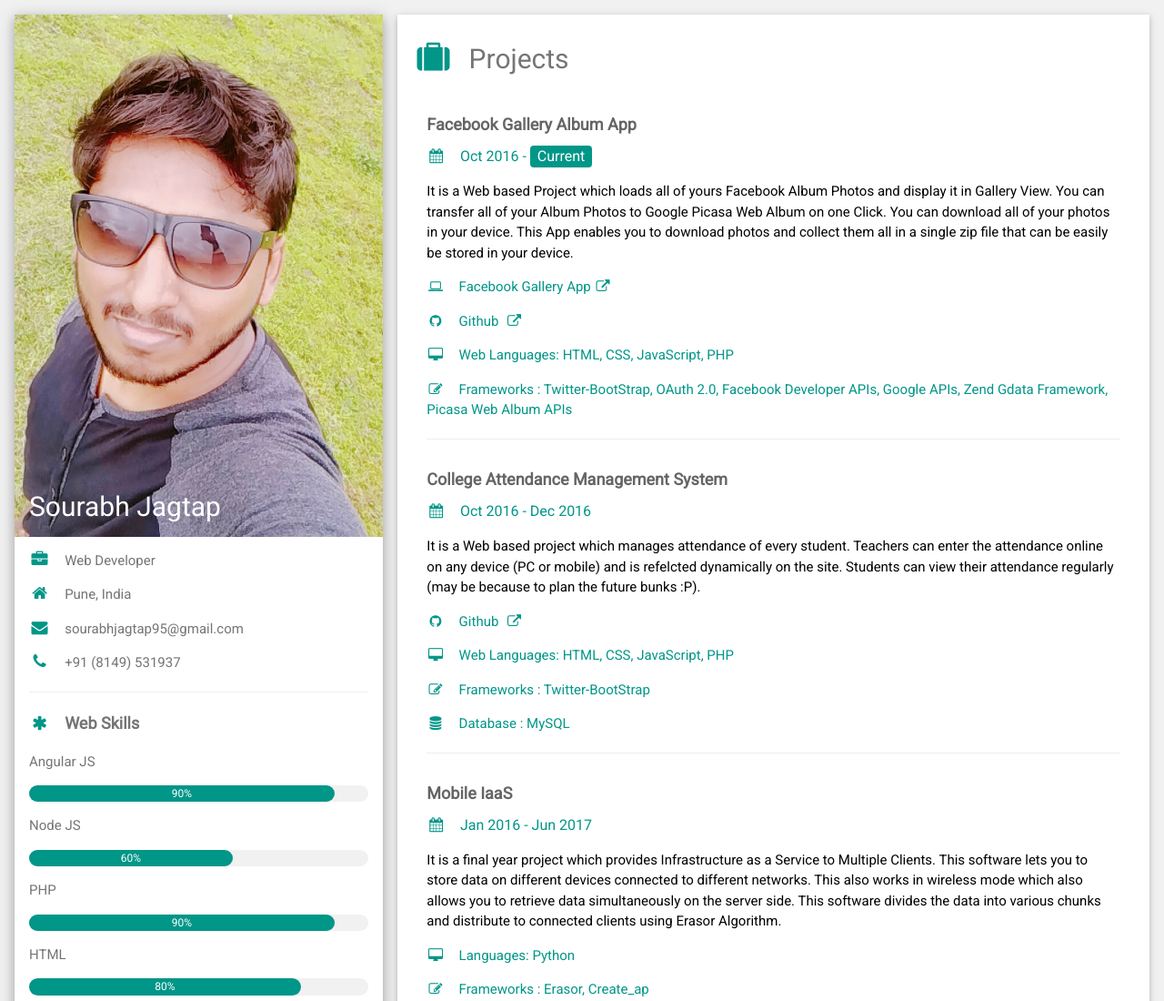
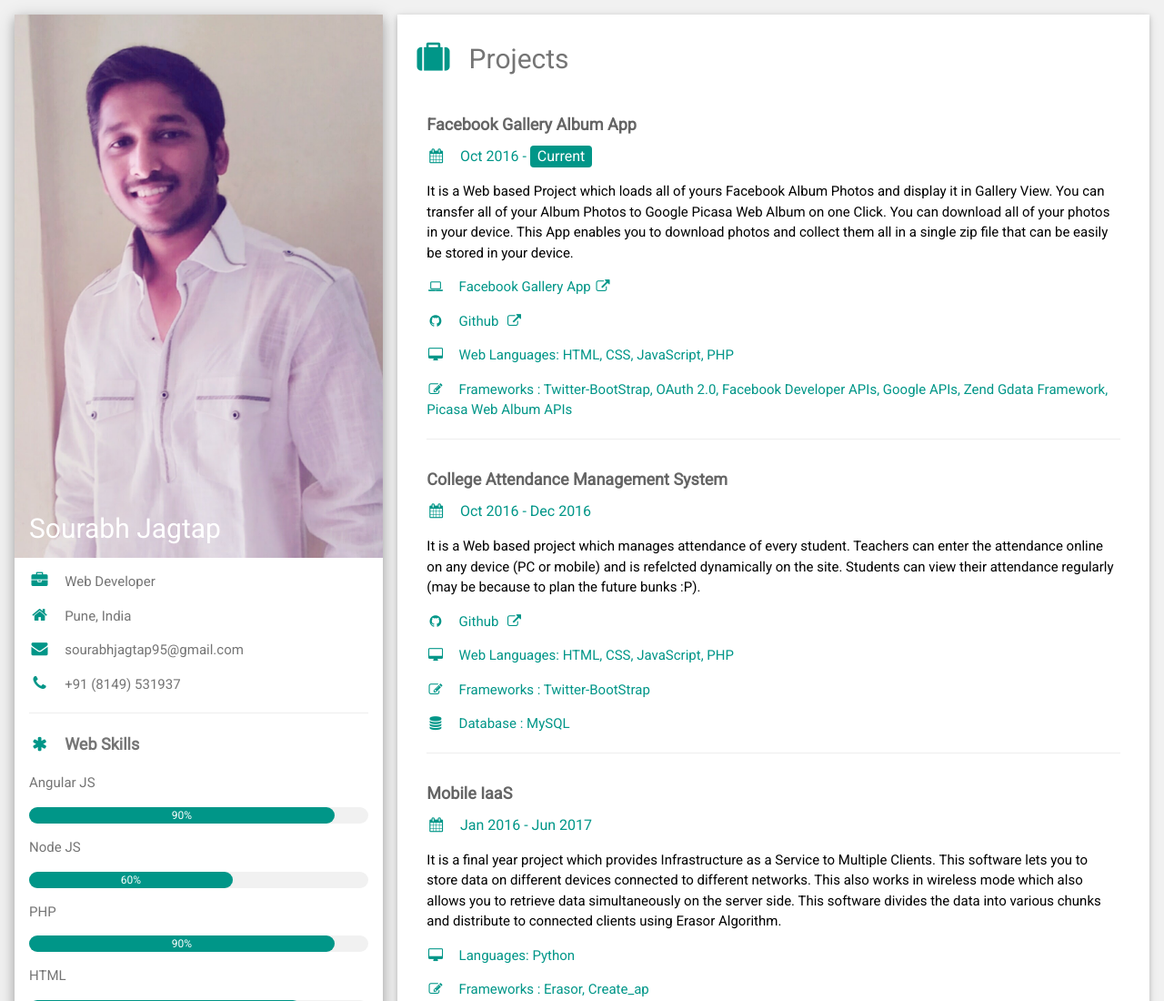
Before and after one commit to sourabhjagtap95/My-Blog, a plain HTML site: page index.html in a window 1280 px wide. Shown: the top 1100 px of the page at 91% size. Drawn offline with nearby package versions, Linux system fonts and the light colour scheme; some packages are replaced by stand-ins of ours.

Commit message:
Update home.view.html

```diff
--- a/view/home.view.html
+++ b/view/home.view.html
@@ -9,7 +9,7 @@
 
       <div class="w3-white w3-text-grey w3-card-4">
         <div class="w3-display-container">
-          <img src="/images/sourabh2.jpg" style="width:100%;" alt="Avatar">
+          <img src="/images/sourabh3.jpg" style="width:100%;" alt="Avatar">
           <div class="w3-display-bottomleft w3-container w3-text-black">
             <h2 style="color:white">Sourabh Jagtap</h2>
           </div>
```
